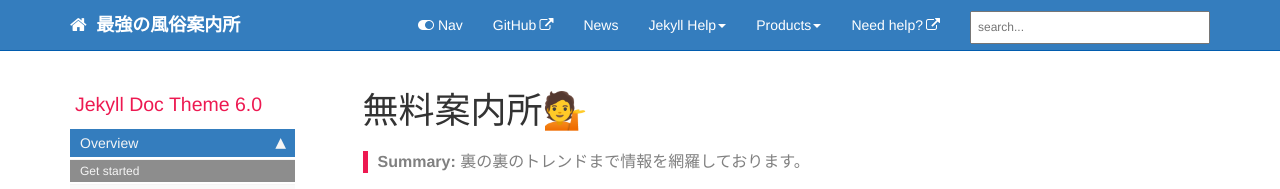
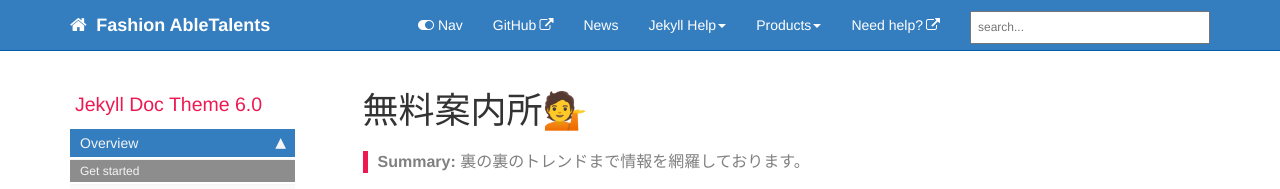
Before and after one commit to takagotch/page468, a Jekyll site: the page built from index.md, in a window 1280 px wide and 900 px high. Shown: the top 189 px of the window. Built offline with Jekyll 4.4.1, drawn with Linux system fonts in a browser that asks for light colours; comment, search, counter and statistics services are not loaded; part of the change alters nothing that is shown.

Commit message:
Update _config.yml

```diff
--- a/_config.yml
+++ b/_config.yml
@@ -3,10 +3,10 @@ repository: takagotch/page75
 output: web
 # this property is useful for conditional filtering of content that is separate from the PDF.
 
-topnav_title: 最強の風俗案内所
+topnav_title: Fashion AbleTalents
 # this appears on the top navigation bar next to the home button
 
-site_title: 運命の出会いが待っています♡で10%オフ
+site_title: ヒットが見えるファッションを中心にライフスタイルを掲載する情報サイト。
 # this appears in the html browser tab for the site title (seen mostly by search engines, not users)
 
 company_name: tkvtv
```
